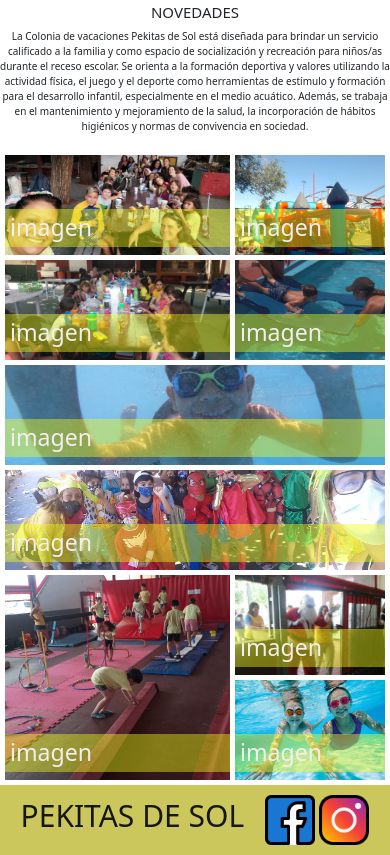
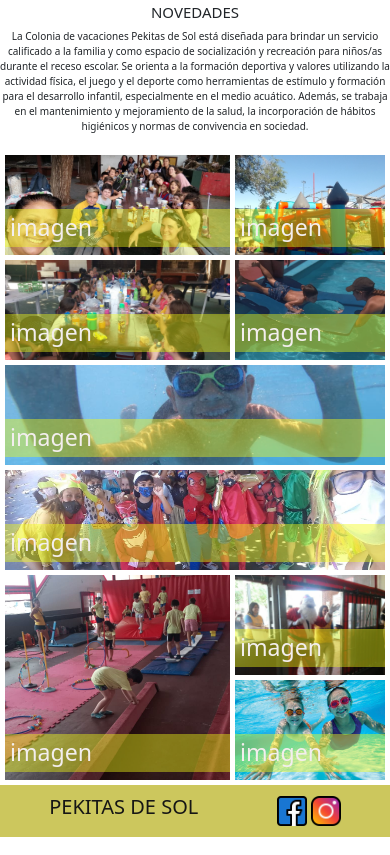
Before and after one commit to Maximiliano-Huerta/pekitasdesol, a plain HTML site: page index.html in a window 390 px wide. Shown: the part 953-1808 px from the top of the page. Drawn offline with nearby package versions, Linux system fonts and the light colour scheme.

Commit message:
correccion coder

```diff
--- a/css/style.css
+++ b/css/style.css
@@ -453,8 +453,6 @@ footer div a img {
 }
 
 
-
-
 @media screen and (max-width:410px) {
     .promocion img {
         width: 100px;
@@ -467,6 +465,14 @@ footer div a img {
         width: 300px;
         height: 100px;
     }
+    footer h2 {
+        font-size: 20px;
+    }
+    footer div a img {
+        width: 30px;
+        height: 30px;
+    }
+
 }
 
 /*!-----INDEX-----*/
```
